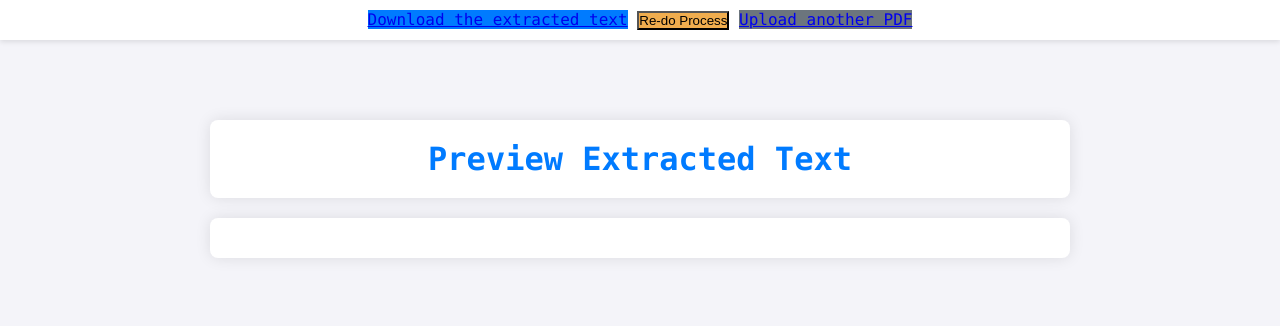
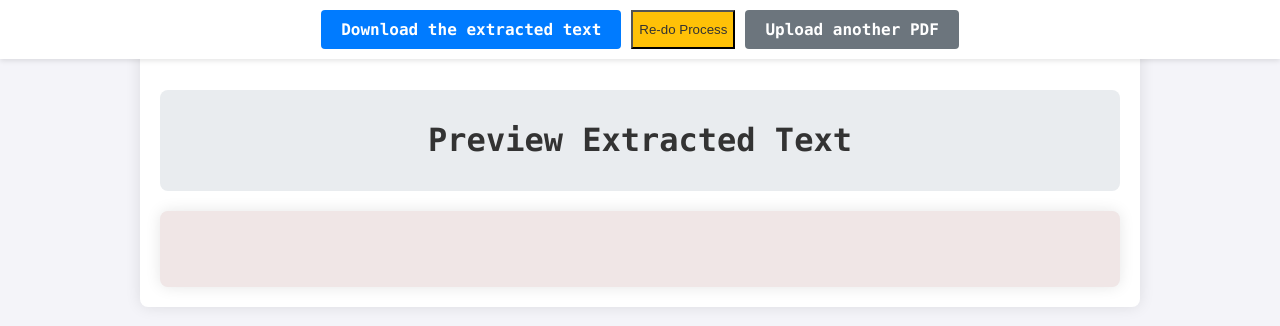
Before and after one commit to betaways01/PDFer, a Flask app: template app/templates/preview.html in a window 1280 px wide. Shown: the top 326 px of the page. Run offline with Flask 3, Linux system fonts and the light colour scheme; the template is opened without the code that fills it, so the values that code supplies are empty.

Commit message:
styling preview page

```diff
--- a/app/static/css/preview.css
+++ b/app/static/css/preview.css
@@ -1,43 +1,46 @@
-/* Reset and Base Styles */
-* {
+body {
+    font-family: Menlo, Monaco, Consolas, 'Courier New', monospace;
+    background-color: #f4f4f9;
+    color: #333;
     margin: 0;
     padding: 0;
-    box-sizing: border-box;
-}
-
-body {
-    font-family: 'Menlo', sans-serif;
-    background-color: #f4f4f9;
-    color: #333;
+    overflow-x: hidden;
 }
 
 .container {
+    max-width: 75%;
+    margin: 20px auto;
+    background: #fff;
+    padding: 20px;
+    border-radius: 8px;
+    box-shadow: 0 0 15px rgba(0, 0, 0, 0.1);
+}
+
+.text-header {
+    margin-bottom: 20px;
+    background: #e9ecef;
+    padding: 10px;
+    border-radius: 8px;
     text-align: center;
-    padding: 20px;
-    margin: 0 auto;
-    width: 80%;
-    max-width: 900px;
-    padding-top: 120px; /* Adjust to make sure header is not hidden */
 }
 
 .preview-header {
-    background-color: #ffffff;
-    padding: 20px;
+    margin-bottom: 20px;
+    margin-top: 50px;
+    background: #e9ecef;
+    padding: 10px;
     border-radius: 8px;
-    margin-bottom: 20px;
-    box-shadow: 0 0 15px rgba(0, 0, 0, 0.1);
+    text-align: center;
 }
 
-.preview-header h1 {
-    font-weight: 700;
-    font-size: 2rem;
+.text-header h1 {
+    font-size: 1.5rem;
     color: #007bff;
 }
 
 .extracted-text {
-    text-align: left;
-    background-color: #fff;
-    padding: 20px;
+    background-color: #f0e6e6;
+    padding: 30px;
     border-radius: 8px;
     box-shadow: 0 0 15px rgba(0, 0, 0, 0.1);
 }
@@ -45,10 +48,12 @@
 .ocr-text {
     color: red;
     font-weight: bold;
+    font-size: 0.9rem;
 }
 
 .direct-text {
     color: black;
+    font-size: 0.9rem;
 }
 
 .actions-header {
@@ -61,55 +66,34 @@
     box-shadow: 0 2px 5px rgba(0, 0, 0, 0.1);
     z-index: 1000;
     text-align: center;
+    display: flex;
+    justify-content: center;
+    gap: 10px;
 }
 
-.actions a, .actions button {
-    margin: 0 10px;
+.actions-header a {
     text-decoration: none;
-    color: white;
-    font-size: 1rem;
     padding: 10px 20px;
     border-radius: 4px;
-    cursor: pointer;
-    border: none;
+    color: #fff;
+    font-weight: bold;
+    transition: background-color 0.3s ease;
 }
 
-.btn-primary {
+.actions-header .btn-primary {
     background-color: #007bff;
 }
 
-.btn-primary:hover {
-    background-color: #0056b3;
+.actions-header .btn-warning {
+    background-color: #ffc107;
+    color: #333;
+    cursor: pointer;
 }
 
-.btn-warning {
-    background-color: #f0ad4e;
-}
-
-.btn-warning:hover {
-    background-color: #ec971f;
-}
-
-.btn-secondary {
+.actions-header .btn-secondary {
     background-color: #6c757d;
 }
 
-.btn-secondary:hover {
-    background-color: #5a6268;
+.actions-header a:hover {
+    opacity: 0.8;
 }
-
-.progress-bar {
-    margin-top: 20px;
-    background-color: #e9ecef;
-    border-radius: 4px;
-    height: 20px;
-    width: 100%;
-    overflow: hidden;
-}
-
-.progress {
-    background-color: #007bff;
-    height: 100%;
-    width: 0;
-    transition: width 0.4s;
-}
```
